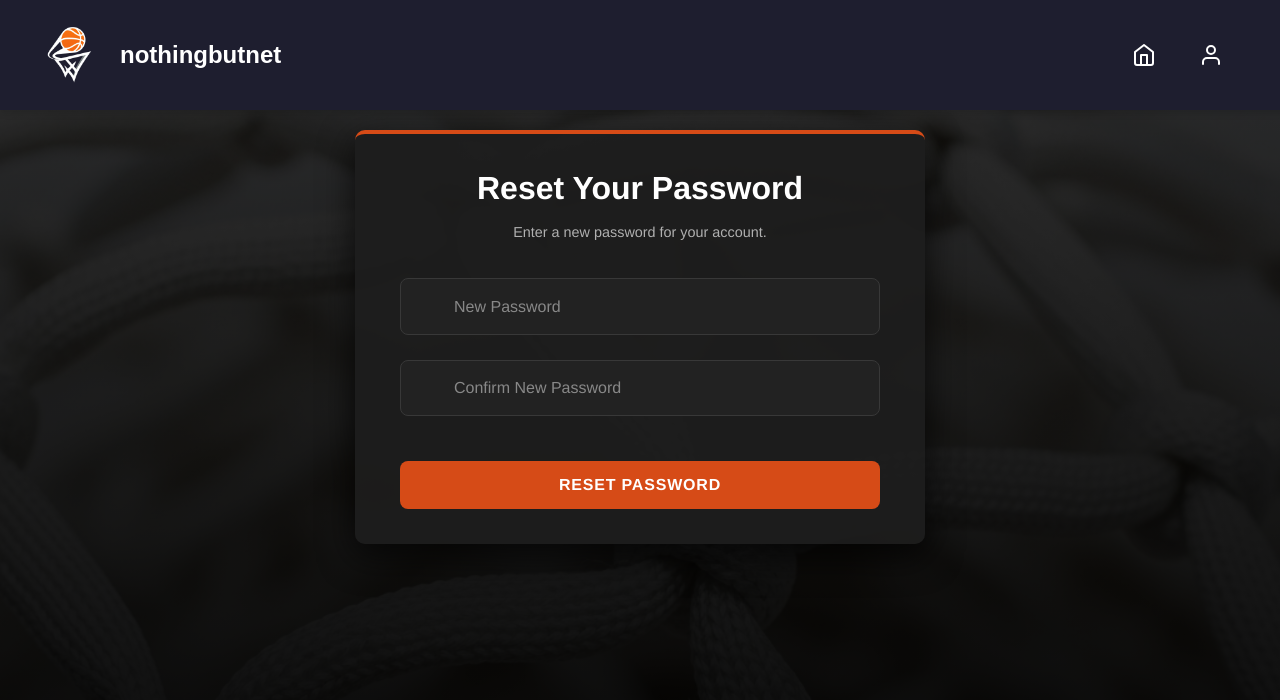
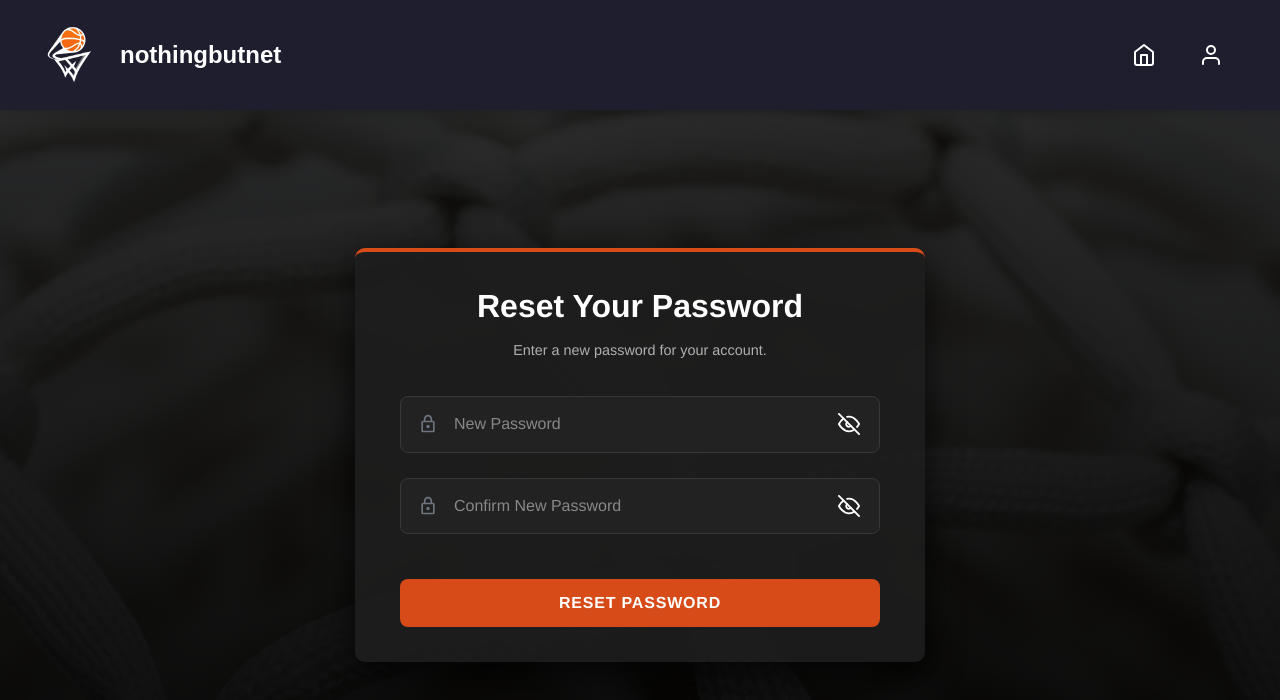
Before and after one commit to Maseeek/nothing-but-net, a React (Vite) app: page /reset-password/1 in a window 1280 px wide. Shown: the top 700 px of the page. Built offline with nearby package versions, Linux system fonts and the light colour scheme; a web font is replaced by a local one.

Commit message:
IVE COOKED

```diff
--- a/src/client/pages/ResetPasswordPage.jsx
+++ b/src/client/pages/ResetPasswordPage.jsx
@@ -1,7 +1,19 @@
 import React, { useState } from 'react';
-import { useParams, useNavigate } from 'react-router-dom';
+import { useParams, useNavigate, Link } from 'react-router-dom';
 import Navbar from '../components/Navbar.jsx';
-import './../css/Login.css';
+import './../css/Login.css'; // Reusing the login styles which is great
+
+// --- SVG Icons (Copied from Login.jsx for consistency) ---
+const LockIcon = () => <svg xmlns="http://www.w3.org/2000/svg" viewBox="0 0 24 24" width="20" height="20" fill="currentColor"><path d="M18 8h-1V6c0-2.76-2.24-5-5-5S7 3.24 7 6v2H6c-1.1 0-2 .9-2 2v10c0 1.1.9 2 2 2h12c1.1 0 2-.9 2-2V10c0-1.1-.9-2-2-2zM9 6c0-1.66 1.34-3 3-3s3 1.34 3 3v2H9V6zm9 14H6V10h12v10zm-6-3c1.1 0 2-.9 2-2s-.9-2-2-2-2 .9-2 2 .9 2 2 2z"/></svg>;
+const EyeIcon = () => <svg xmlns="http://www.w3.org/2000/svg" width="24" height="24" viewBox="0 0 24 24" fill="none" stroke="currentColor" strokeWidth="2" strokeLinecap="round" strokeLinejoin="round">
+    <path d="M17.94 17.94A10.07 10.07 0 0 1 12 20c-7 0-11-8-11-8a18.45 18.45 0 0 1 5.06-5.94M9.9 4.24A9.12 9.12 0 0 1 12 4c7 0 11 8 11 8a18.5 18.5 0 0 1-2.16 3.19m-6.72-1.07a3 3 0 1 1-4.24-4.24"></path>
+    <line x1="1" y1="1" x2="23" y2="23"></line>
+</svg>;
+const EyeSlashIcon = () => <svg xmlns="http://www.w3.org/2000/svg" width="24" height="24" viewBox="0 0 24 24" fill="none" stroke="currentColor" strokeWidth="2" strokeLinecap="round" strokeLinejoin="round">
+    <path d="M1 12s4-8 11-8 11 8 11 8-4 8-11 8-11-8-11-8z"></path>
+    <circle cx="12" cy="12" r="3"></circle>
+</svg>;
+// --- End SVG Icons ---
 
 const ResetPasswordPage = () => {
     const { token } = useParams();
@@ -10,6 +22,10 @@ const ResetPasswordPage = () => {
     const [confirmPassword, setConfirmPassword] = useState('');
     const [message, setMessage] = useState('');
     const [error, setError] = useState('');
+
+    // --- State for password visibility ---
+    const [showPassword, setShowPassword] = useState(false);
+    const [showConfirmPassword, setShowConfirmPassword] = useState(false);
 
     const handleSubmit = async (e) => {
         e.preventDefault();
@@ -40,6 +56,7 @@ const ResetPasswordPage = () => {
     return (
         <div className="login-page">
             <Navbar />
+            <div className="login-background">
                 <div className="login-container">
                     <header>
                         <h1>Reset Your Password</h1>
@@ -47,12 +64,36 @@ const ResetPasswordPage = () => {
                     </header>
                     <form onSubmit={handleSubmit} className="login-form">
                         <div className="input-group">
-                        <input type="password" id="password" value={password} onChange={(e) => setPassword(e.target.value)} required placeholder=" "/>
+                            <span className="input-icon"><LockIcon /></span>
+                            <input
+                                type={showPassword ? "text" : "password"}
+                                id="password"
+                                value={password}
+                                onChange={(e) => setPassword(e.target.value)}
+                                required
+                                placeholder=" "
+                                autoComplete="new-password"
+                            />
                             <label htmlFor="password">New Password</label>
+                            <button type="button" className="password-toggle" onClick={() => setShowPassword(!showPassword)}>
+                                {showPassword ? <EyeSlashIcon /> : <EyeIcon />}
+                            </button>
                         </div>
                         <div className="input-group">
-                        <input type="password" id="confirmPassword" value={confirmPassword} onChange={(e) => setConfirmPassword(e.target.value)} required placeholder=" "/>
+                            <span className="input-icon"><LockIcon /></span>
+                            <input
+                                type={showConfirmPassword ? "text" : "password"}
+                                id="confirmPassword"
+                                value={confirmPassword}
+                                onChange={(e) => setConfirmPassword(e.target.value)}
+                                required
+                                placeholder=" "
+                                autoComplete="new-password"
+                            />
                             <label htmlFor="confirmPassword">Confirm New Password</label>
+                            <button type="button" className="password-toggle" onClick={() => setShowConfirmPassword(!showConfirmPassword)}>
+                                {showConfirmPassword ? <EyeSlashIcon /> : <EyeIcon />}
+                            </button>
                         </div>
                         <button type="submit" className="submit-button">Reset Password</button>
                         {message && <p className="outcome" style={{color: 'green'}}>{message}</p>}
@@ -60,6 +101,7 @@ const ResetPasswordPage = () => {
                     </form>
                 </div>
             </div>
+        </div>
     );
 };
 
```
Lines whose indentation alone changed are shown as unchanged.
